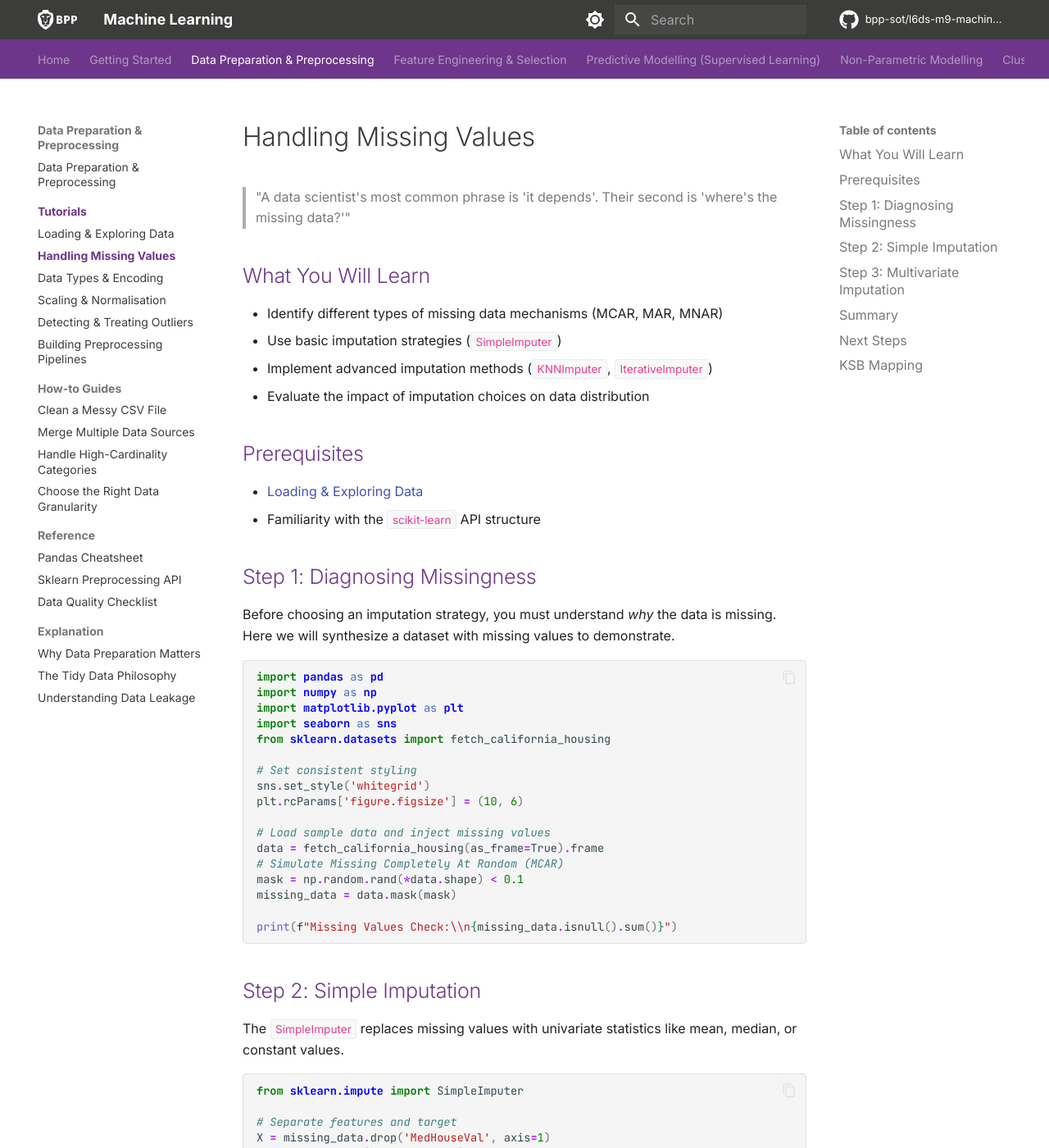
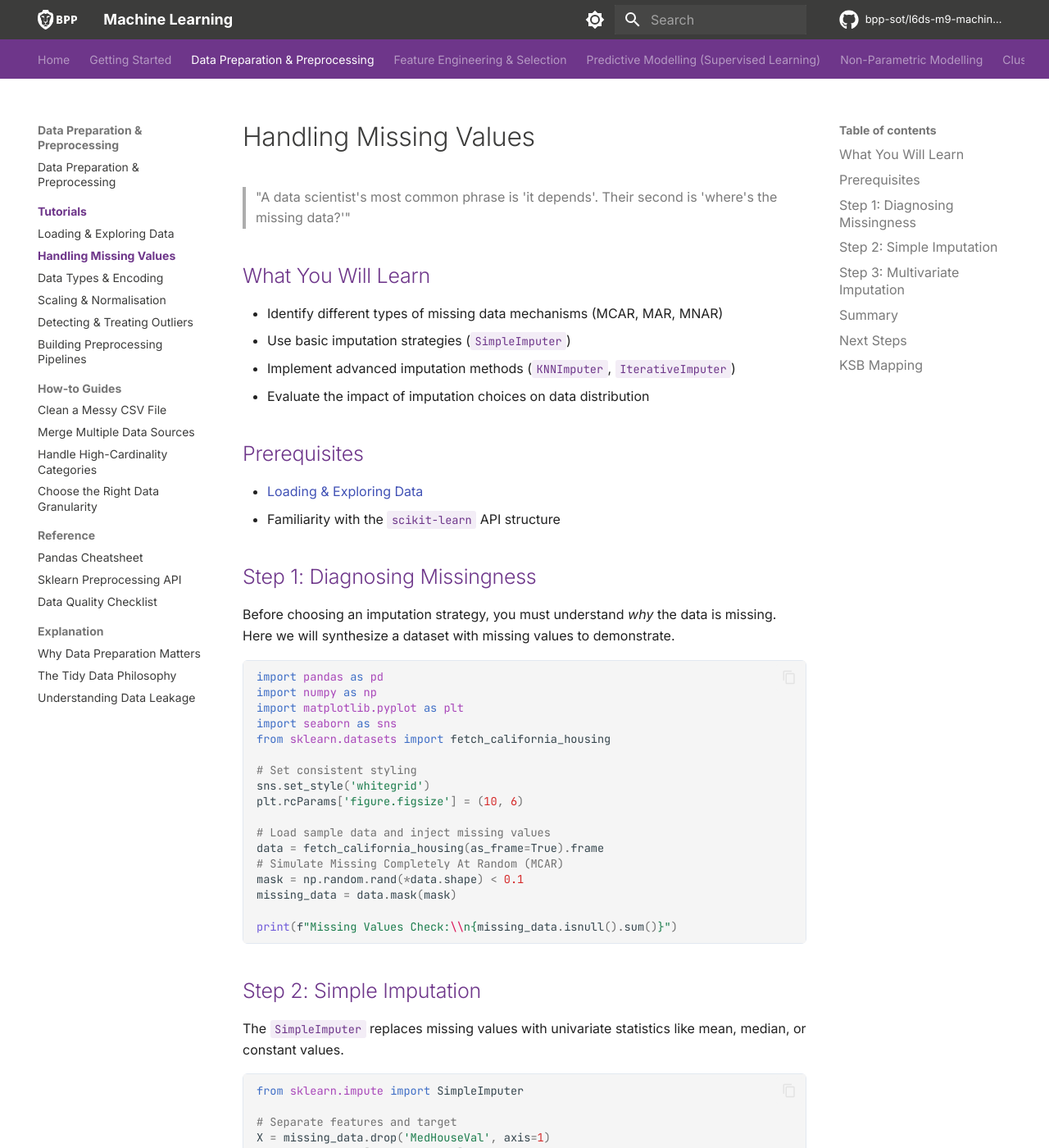
Before and after one commit to bpp-sot/l6ds-m9-machine-learning, an MkDocs documentation site: the page built from docs/topic-1-data-preparation/tutorials/missing-values.md, in a window 1280 px wide and 1400 px high. Shown: the whole window at 82% size. Built offline with MkDocs 1.6.1 and Material for MkDocs 9.7.7, drawn with Linux system fonts in a browser that asks for light colours; comment, search, counter and statistics services are not loaded.

Commit message:
Replace Jupyter code syntax overrides with safe standard blocks

```diff
--- a/docs/stylesheets/extra.css
+++ b/docs/stylesheets/extra.css
@@ -223,91 +223,34 @@
 }
 
 /* ==========================================================================
-   JYPTER NOTEBOOK CODE BLOCK STYLING
+   CODE BLOCK STYLING (SAFE)
    ========================================================================== */
 
-/* The outer container for code blocks (similar to Jupyter cell) */
+/* ---- Code blocks ---- */
 .md-typeset pre {
-  background-color: #F5F5F5 !important;
-  /* Classic Jupyter light grey */
-  border: 1px solid #E0E0E0 !important;
-  border-radius: 4px !important;
-  box-shadow: none !important;
-  margin: 1em 0;
+  background-color: #F8F8F8;
+  border: 1px solid #E2E8F0;
+  border-radius: 6px;
 }
 
-/* The actual code text inside the block */
-.md-typeset pre > code,
 .md-typeset code {
-  background-color: transparent !important;
-  color: #333333;
-  /* Dark grey text */
-  font-family: inherit;
   font-size: 0.85em;
 }
 
-/* Inline code ticks (e.g. `pd.DataFrame`) */
-.md-typeset p code,
-.md-typeset li code {
-  background-color: #F8F9FA !important;
-  color: #E83E8C !important;
-  /* Classic Jupyter pink inline */
-  padding: 0.2em 0.4em;
+/* ---- Inline code ---- */
+.md-typeset :not(pre) > code {
+  background-color: #F3EDF6;
+  color: #6E368A;
+  padding: 0.15em 0.4em;
   border-radius: 3px;
-  border: 1px solid #EAECEA;
 }
 
-/* Syntax Highlighting overrides for Jupyter feel (Python default) */
-.highlight .kn {
-  color: #008000;
-  font-weight: bold;
+/* ---- Code block copy button ---- */
+.md-clipboard {
+  color: #7A7A7A;
 }
 
-/* Keywords: import, from */
-.highlight .nn {
-  color: #0000FF;
-  font-weight: bold;
+/* ---- Code block scrolling (SAFE — only affects the inner scroll, not layout) ---- */
+.md-typeset pre > code {
+  overflow-x: auto;
 }
-
-/* Namespaces: pandas, numpy */
-.highlight .nc {
-  color: #0000FF;
-  font-weight: bold;
-}
-
-/* Classes */
-.highlight .nf {
-  color: #0000FF;
-}
-
-/* Functions */
-.highlight .s2,
-.highlight .s1 {
-  color: #BA2121;
-}
-
-/* Strings: classic dark red */
-.highlight .mi,
-.highlight .mf {
-  color: #008000;
-}
-
-/* Numbers */
-.highlight .o {
-  color: #AA22FF;
-  font-weight: bold;
-}
-
-/* Operators: =, +, - */
-.highlight .c1,
-.highlight .c {
-  color: #408080;
-  font-style: italic;
-}
-
-/* Comments: Teal-ish */
-.highlight .bp {
-  color: #008000;
-}
-
-/* Built-ins: print, len */
```
